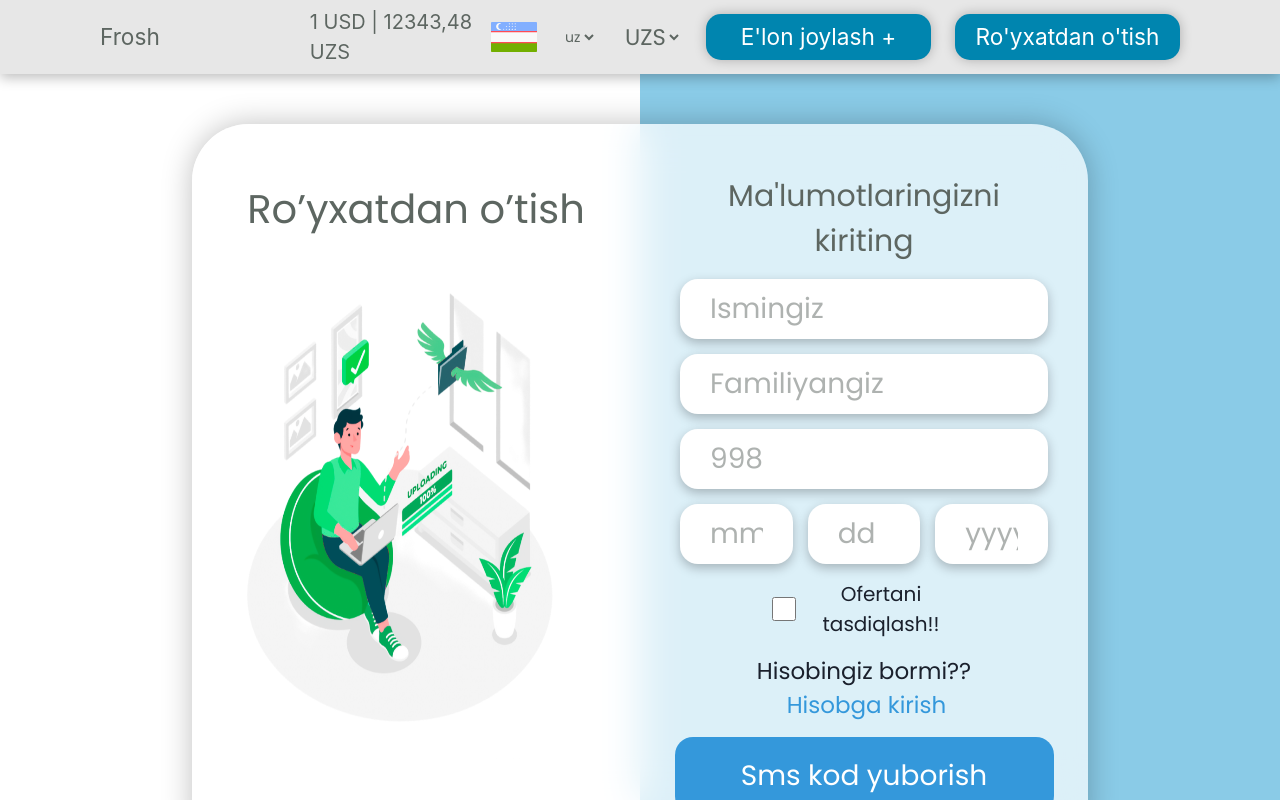
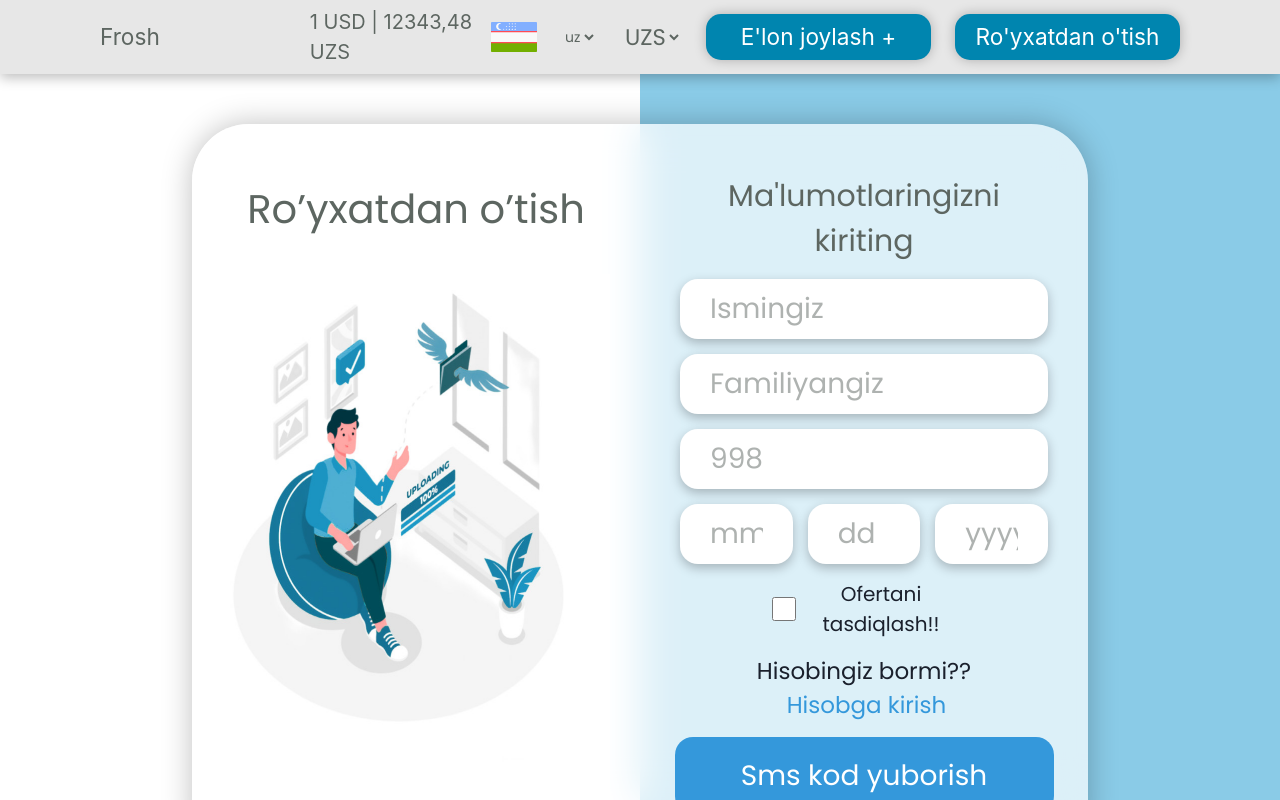
Before and after one commit to alixanov/iFrosh, a React (Create React App) app: page /auth in a window 1280 px wide. Built offline with nearby package versions, Linux system fonts and the light colour scheme.

Commit message:
sasasasa

```diff
--- a/src/pages/auth/Auth.js
+++ b/src/pages/auth/Auth.js
@@ -12,6 +12,7 @@ import { toast } from 'react-toastify';
 import { formatTime } from '../../utils';
 import { LoadingIcon } from 'assets/svgs';
 import { useTranslation } from 'react-i18next';
+import rightimg from "../../assets/images/123.png"
 
 export default function Auth() {
   const {t}=useTranslation()
@@ -122,31 +123,7 @@ export default function Auth() {
         toast.error(error?.response?.data?.message || 'Xatolik bor!');
       });
   };
-  // const onUpdate = (data) => {
-  //   const token = Cookies.get('token');
-  //   axios
-  //     .put(
-  //       'https://api.frossh.uz/api/user/update',
-  //       {
-  //         last_name: data.lastName,
-  //         first_name: data.firstName
-  //       },
-  //       {
-  //         headers: {
-  //           'Content-Type': 'application/json',
-  //           Accept: 'application/json',
-  //           Authorization: `Bearer ${token}`
-  //         }
-  //       }
-  //     )
-  //     .then((response) => {
-  //       console.log(response?.data);
-  //     })
 
-  //     .catch((error) => {
-  //       console.log(error?.response?.data);
-  //     });
-  // };
   const onRegister = (data) => {
     if (data.year && data.month && data.day) {
       data.date = `${data.year}-${data.month}-${data.day}`;
@@ -189,31 +166,7 @@ export default function Auth() {
 
   const onSubmit = (values) => request[step](values);
 
-  // const handleLogout = () => {
-  //   const token = Cookies.get('token');
-  //   console.log(token);
-  //   axios
-  //     .post(
-  //       'https://api.frossh.uz/api/auth/logout',
-  //       {},
-  //       {
-  //         headers: {
-  //           'Content-Type': 'application/json',
-  //           Accept: 'application/json',
-  //           Authorization: `Bearer ${token}`
-  //         }
-  //       }
-  //     )
-  //     .then((response) => {
-  //       console.log(response?.data);
-  //     })
 
-  //     .catch((error) => {
-  //       console.log(error?.response?.data);
-  //     });
-  //   Cookies.remove('token');
-  //   reset();
-  // };
 
   const months = [
     {
@@ -283,7 +236,7 @@ export default function Auth() {
       <div className="register-card">
         <div className="reg-card-left">
           <p>{step === 'login' ? 'Hisobga kirish' : 'Ro’yxatdan o’tish'}</p>
-          <img src={regleft} alt="images-left" />
+          <img src={rightimg} alt="images-left" />
         </div>
 
         <form onSubmit={handleSubmit(onSubmit)} className="reg-card-register">
```
Also changed, not shown: 1 other file (tests, documents, lock files or other folders).
